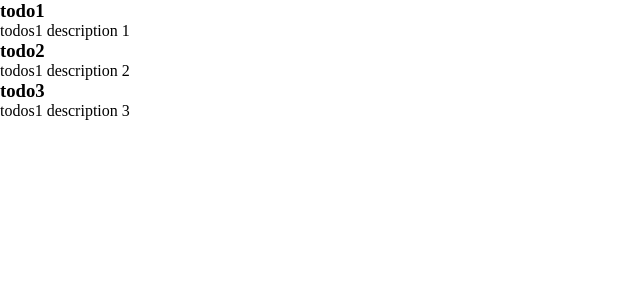
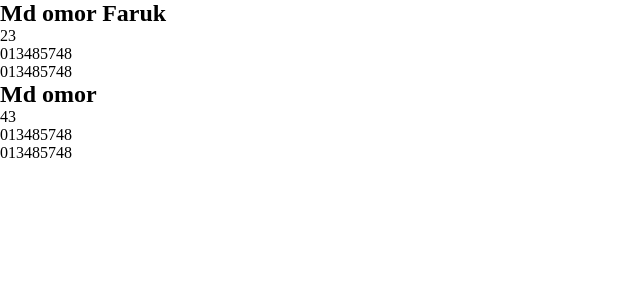
Before and after one commit to dev-omar-v01/react_basic_project, a React (Create React App) app: page / in a window 1280 px wide. Shown: the top 300 px of the page, without its empty margins (0-640 px from the left). Built offline with nearby package versions, Linux system fonts and the light colour scheme.

Commit message:
nested List

```diff
--- a/src/App.js
+++ b/src/App.js
@@ -2,6 +2,7 @@ import React from "react";
 import Card from './components/Card';
 import Data from './data.json';
 import List from "./components/list";
+import NestedList from "./components/nested_data_list";
 
 
 // function App(){
@@ -23,7 +24,8 @@ import List from "./components/list";
 export default function App(){
     return (
         <>
-        <List />
+        {/* <List /> */}
+        {<NestedList />}
 
         </>
     );
--- /dev/null
+++ b/src/components/nested_data_list.js
@@ -0,0 +1,40 @@
+
+import React from "react";
+const users = [
+    {
+        fullName: "Md omor Faruk",
+        age: 23,
+        phone: [
+            {home: '013485748'},
+            {office: '013485748'},
+        ]
+    },
+    {
+        fullName: "Md omor",
+        age: 43,
+        phone: [
+            {home: '013485748'},
+            {office: '013485748'},
+        ]
+    },
+]
+
+
+export default function NestedList() {
+    return (
+        <div>
+          {users.map((user,index) => {
+            return (
+                <article key={index}>
+                    <h1>{user.fullName}</h1>
+                    <p>{user.age}</p>
+                    {user.phone.map((phone ,index)=> <div>
+                        <p>{phone.home}</p>
+                        <p> {phone.office}</p>
+                    </div>)}
+                </article>
+            );
+          })}
+        </div>
+    );
+}
--- a/src/components/newFile.js
+++ /dev/null
@@ -1 +0,0 @@
-cosnt;
```
